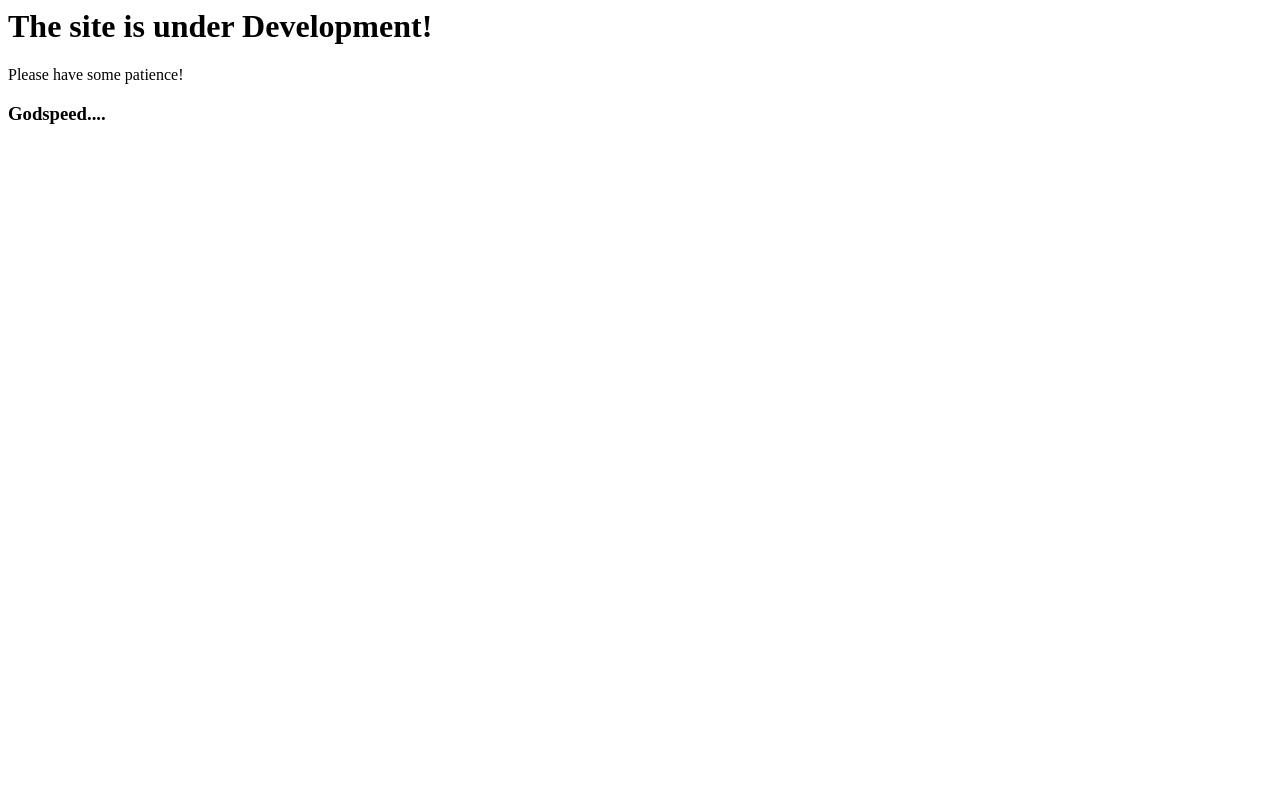
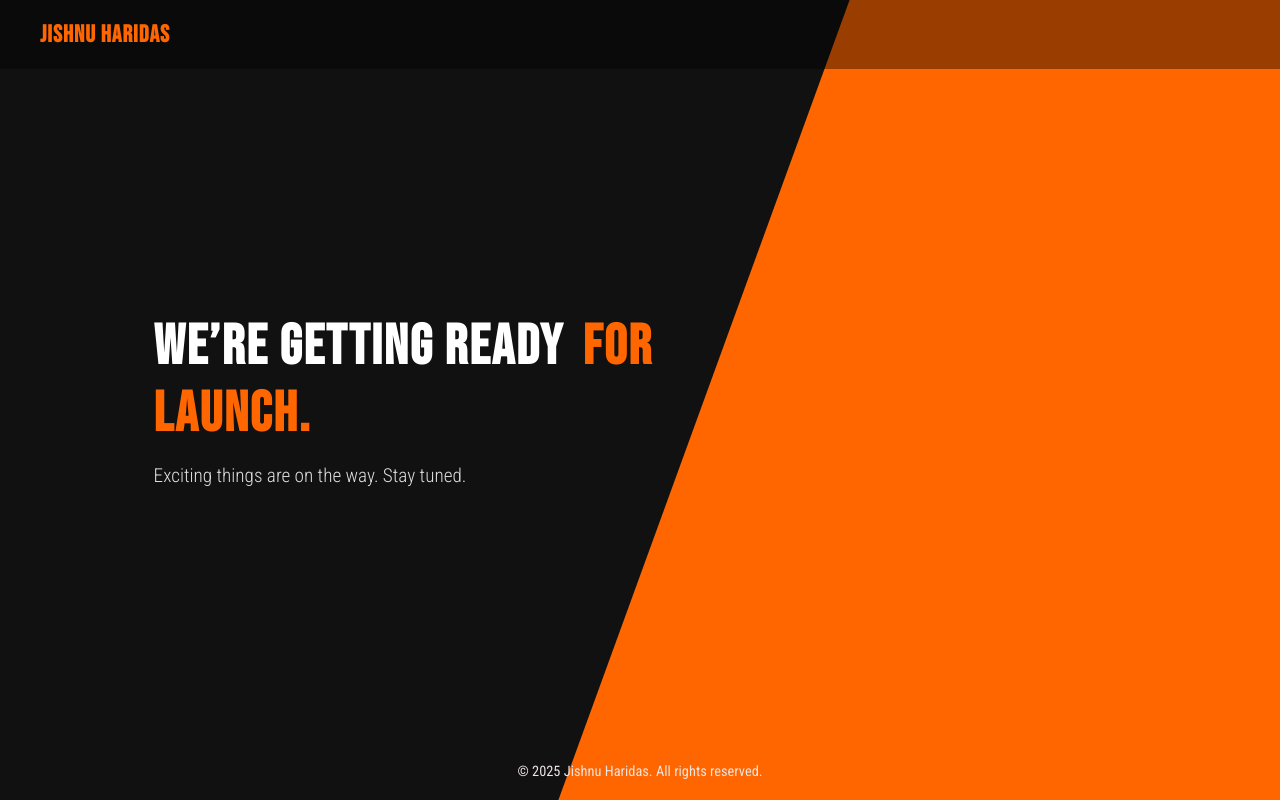
Before and after one commit to iamfalln1/iamfalln1.github.io, a plain HTML site: page index.html in a window 1280 px wide. Drawn offline with Linux system fonts and the light colour scheme.

Commit message:
adding boilerpate code for test website

```diff
--- a/index.html
+++ b/index.html
@@ -1,13 +1,26 @@
-<!DOCTPYE html>
-<html>
-    <head>
-        <title>
-            Jishnu Haridas
-        </title>
-    </head>
-    <body>
-        <h1>The site is under Development!</h1>
-        <p>Please have some patience!</p>
-        <h3>Godspeed....</h3>
-    </body>
+<!DOCTYPE html>
+<html lang="en">
+<head>
+  <meta charset="UTF-8">
+  <meta name="viewport" content="width=device-width, initial-scale=1.0">
+  <title>Coming Soon</title>
+  <link href="https://fonts.googleapis.com/css2?family=Bebas+Neue&family=Roboto+Condensed:wght@300;400;700&display=swap" rel="stylesheet">
+  <link rel="stylesheet" href="style.css">
+</head>
+<body>
+  <header class="site-header">
+    <div class="logo">JISHNU HARIDAS</div>
+  </header>
+
+  <main class="hero">
+    <div class="hero-content">
+      <h1>WE’RE GETTING READY <span>FOR LAUNCH.</span></h1>
+      <p>Exciting things are on the way. Stay tuned.</p>
+    </div>
+  </main>
+
+  <footer class="site-footer">
+    <p>© 2025 Jishnu Haridas. All rights reserved.</p>
+  </footer>
+</body>
 </html>
--- /dev/null
+++ b/style.css
@@ -0,0 +1,124 @@
+/* Reset basics */
+* {
+  margin: 0;
+  padding: 0;
+  box-sizing: border-box;
+}
+
+html, body {
+  height: 100%;
+  font-family: "Roboto Condensed", Arial, sans-serif;
+  background: #111; /* dark background */
+  color: #fff;
+}
+
+/* Accent color */
+:root {
+  --accent-color: #ff6600; /* KTM orange */
+}
+
+/* HEADER */
+.site-header {
+  position: absolute;
+  top: 0;
+  left: 0;
+  width: 100%;
+  padding: 20px 40px;
+  display: flex;
+  align-items: center;
+  background: rgba(0,0,0,0.4);
+  z-index: 10;
+}
+
+.logo {
+  font-family: "Bebas Neue", sans-serif;
+  font-size: 1.5rem;
+  font-weight: 700;
+  color: var(--accent-color);
+  letter-spacing: 1px;
+}
+
+/* HERO SECTION */
+.hero {
+  position: relative;
+  height: 100vh;
+  display: flex;
+  align-items: center;
+  justify-content: flex-start;
+  text-align: left;
+  padding-left: 12%;   /* increased to balance the slash */
+  padding-right: 10%;
+  overflow: hidden;
+}
+
+/* Diagonal orange slash */
+.hero::before {
+  content: "";
+  position: absolute;
+  top: -20%;
+  right: -25%;
+  width: 70%;
+  height: 140%;
+  background: var(--accent-color);
+  transform: skewX(-20deg);
+  z-index: 0;
+}
+
+/* HERO CONTENT */
+.hero-content {
+  position: relative;
+  z-index: 1;
+  max-width: 550px;   /* slightly narrower for better spacing */
+}
+
+.hero-content h1 {
+  font-family: "Bebas Neue", sans-serif;
+  font-size: 3.5rem;
+  text-transform: uppercase;
+  color: #fff;
+  margin-bottom: 1rem;
+  letter-spacing: 2px;
+}
+
+.hero-content h1 span {
+  color: var(--accent-color);
+  background: #111;
+  padding: 0 8px;
+}
+
+.hero-content p {
+  font-size: 1.2rem;
+  font-weight: 300;
+  color: #ddd;
+}
+
+/* FOOTER */
+.site-footer {
+  position: absolute;
+  bottom: 20px;
+  width: 100%;
+  text-align: center;
+  font-size: 0.9rem;
+  color: #ede4e4;
+}
+
+/* RESPONSIVE */
+@media (max-width: 768px) {
+  .hero {
+    justify-content: center;
+    text-align: center;
+    padding: 0 20px;
+  }
+
+  .hero-content h1 {
+    font-size: 2.5rem;
+  }
+
+  .hero-content p {
+    font-size: 1rem;
+  }
+
+  .site-header {
+    padding: 15px 20px;
+  }
+}
```
Also changed, not shown: 1 other file.
